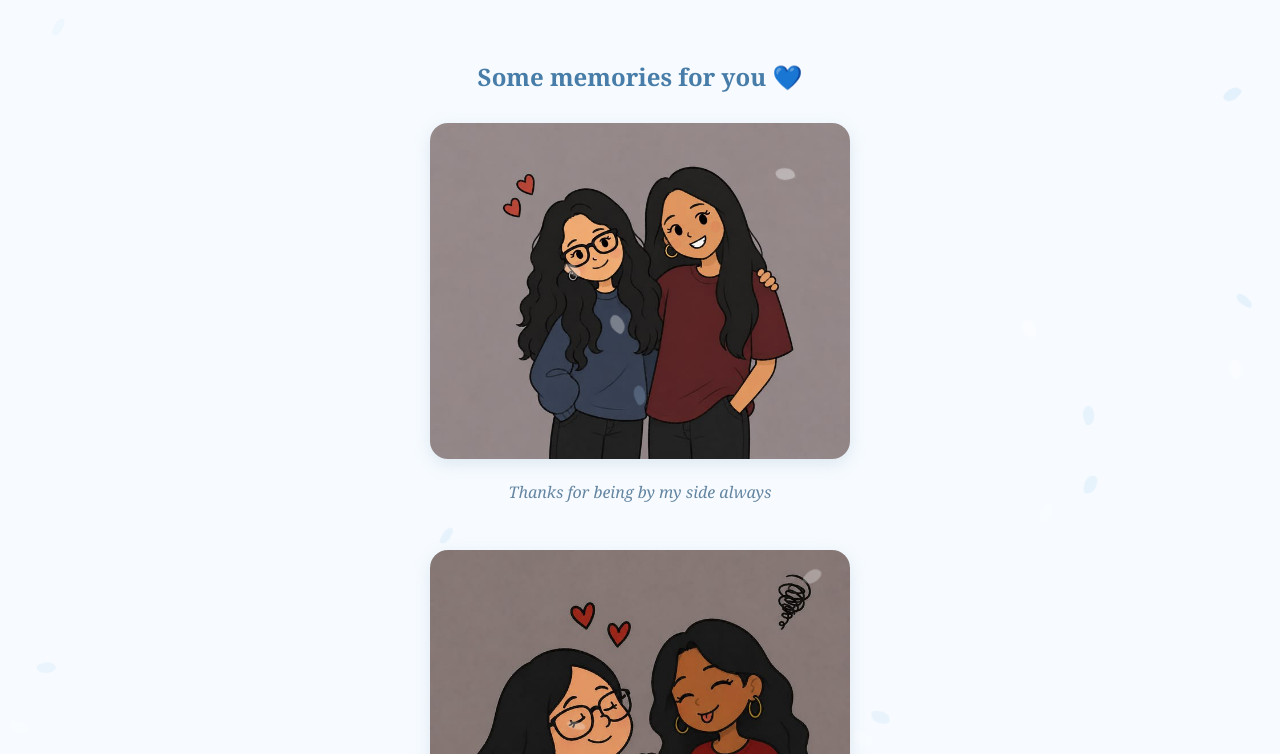
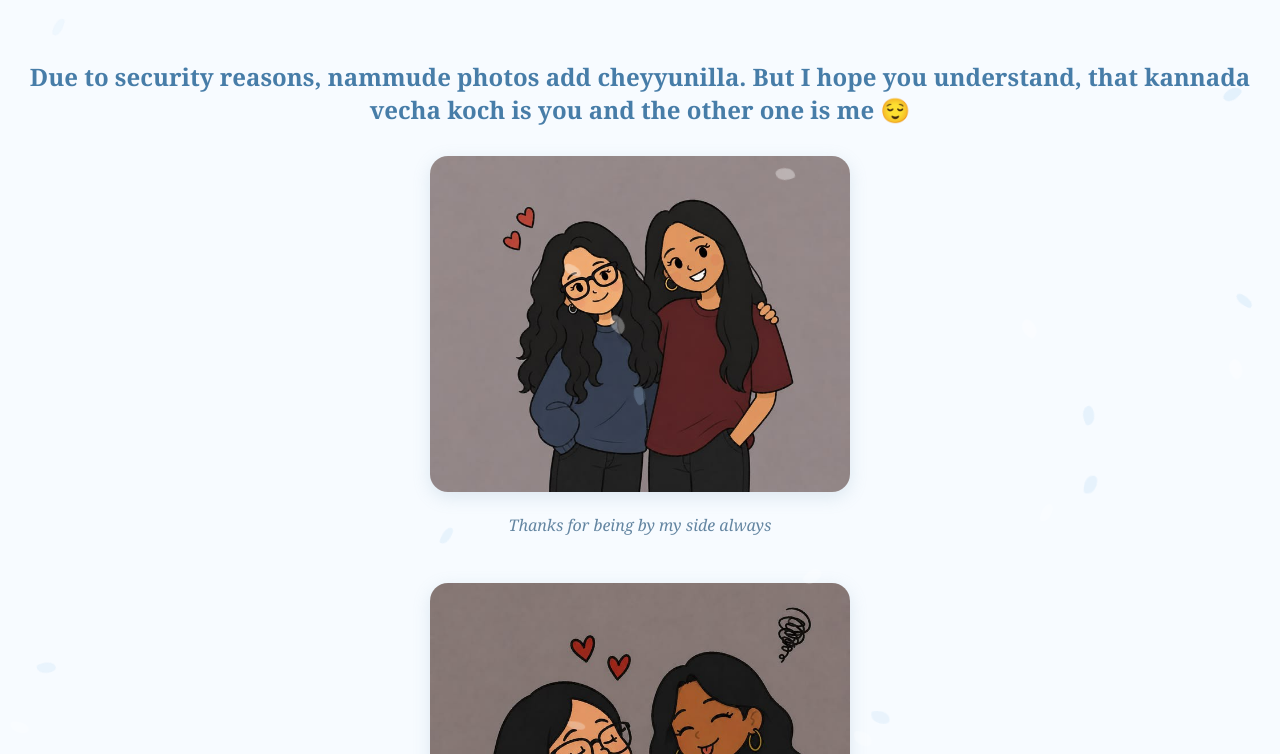
Before and after one commit to ashithaammu01/birthday-surprise, a plain HTML site: page index.html in a window 1280 px wide. Both pictures are taken after a click on the button "Let's start 😁". Shown: the top 754 px of the page. Drawn offline with Linux system fonts and the light colour scheme.

Commit message:
Update index.html

```diff
--- a/index.html
+++ b/index.html
@@ -339,7 +339,8 @@ audio {
 
 <section id="surprise" hidden>
 
-    <h2>Some memories for you 💙</h2>
+    <h2>Due to security reasons, nammude photos add cheyyunilla.
+        But I hope you understand, that kannada vecha koch is you and the other one is me 😌</h2>
 
     <div class="photos">
 
@@ -495,7 +496,7 @@ audio {
 
     <div class="final-surprise" id="endingQuestion" hidden>
 
-        <h2>Sambhavam engane end?? 😁</h2>
+        <h2>Sambhavam engane end?? Gollamo?? 😁</h2>
 
         <div class="answer-buttons">
 
```
